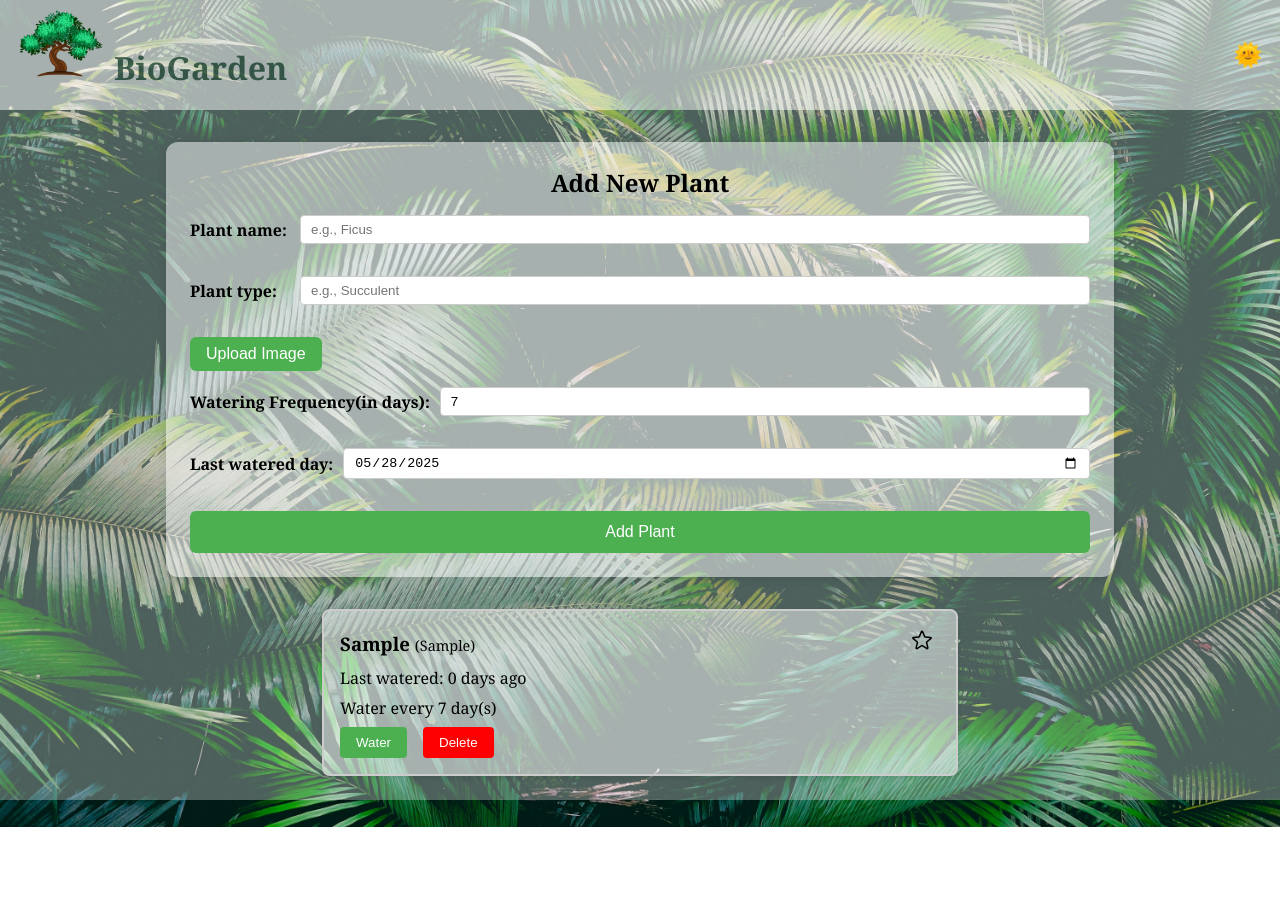
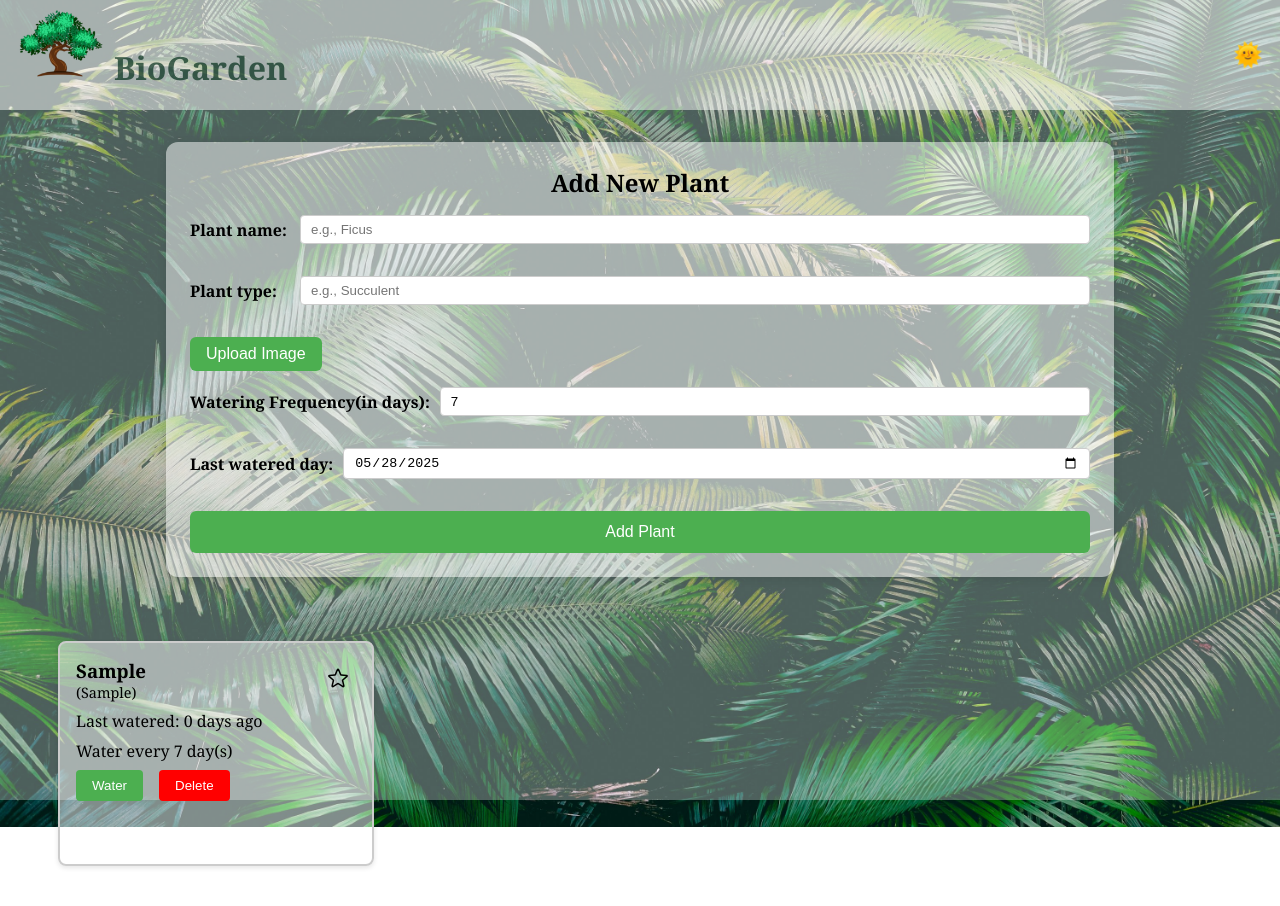
Before and after one commit to MItan9/biogarden-lab, a React (Create React App) app: page / in a window 1280 px wide. Both pictures are taken after typing "Sample", "Sample" into the empty fields and a click on the button "Add Plant". Shown: the top 906 px of the page. Before the commit the page ends 856 px from the top, so only its background shows below. Built offline with nearby package versions, Linux system fonts and the light colour scheme.

Commit message:
grid for plant cards

```diff
--- a/src/App.jsx
+++ b/src/App.jsx
@@ -60,6 +60,16 @@ function App() {
 
       <Header isDarkMode={isDarkMode} toggleTheme={toggleTheme} />
       <PlantForm isDarkMode={isDarkMode} onAddPlant={addPlant} />
+
+      <div
+        style={{
+          display: "grid",
+          gridTemplateColumns: "repeat(3, 1fr)",
+          gap: "1.5rem",
+          padding: "1rem",
+          alignItems: "stretch",
+        }}
+      >
         {plants.map((plant) => (
           <PlantCard
             key={plant.id}
@@ -70,6 +80,7 @@ function App() {
             isDarkMode={isDarkMode}
           />
         ))}
+      </div>
 
       <main style={{ padding: "1rem", position: "relative", zIndex: 1 }}>
         <NotificationManager />
--- a/src/components/PlantCard.jsx
+++ b/src/components/PlantCard.jsx
@@ -40,7 +40,9 @@ export default function PlantCard({
     <svg
       xmlns="http://www.w3.org/2000/svg"
       viewBox="0 0 24 24"
-      fill="#00BFFF"
+      fill="#FFD700"
+      stroke={isDarkMode ? "#FFD700" : "black"}
+      strokeWidth={1.5}
       width="24"
       height="24"
     >
@@ -78,6 +80,8 @@ export default function PlantCard({
     <div
       onMouseEnter={showToastMessage}
       style={{
+        height: "90%",
+        width: "70%",
         border: `2px solid ${needsWatering ? "red" : "#ccc"}`,
         borderRadius: "8px",
         padding: "1rem",
@@ -97,10 +101,19 @@ export default function PlantCard({
           alignItems: "center",
         }}
       >
-        <h3 style={{ margin: 0, color: isDarkMode ? "white" : "black" }}>
+        <h3
+          style={{
+            margin: 0,
+            color: isDarkMode ? "white" : "black",
+            wordBreak: "break-word", // перенос слов, если длинные
+            whiteSpace: "normal",
+            lineHeight: 1.3,
+          }}
+        >
           {plant.name}{" "}
           <span
             style={{
+              display: "block", // перенос на следующую строку
               fontWeight: "normal",
               fontSize: "0.9rem",
             }}
```
Lines whose indentation alone changed are shown as unchanged.
